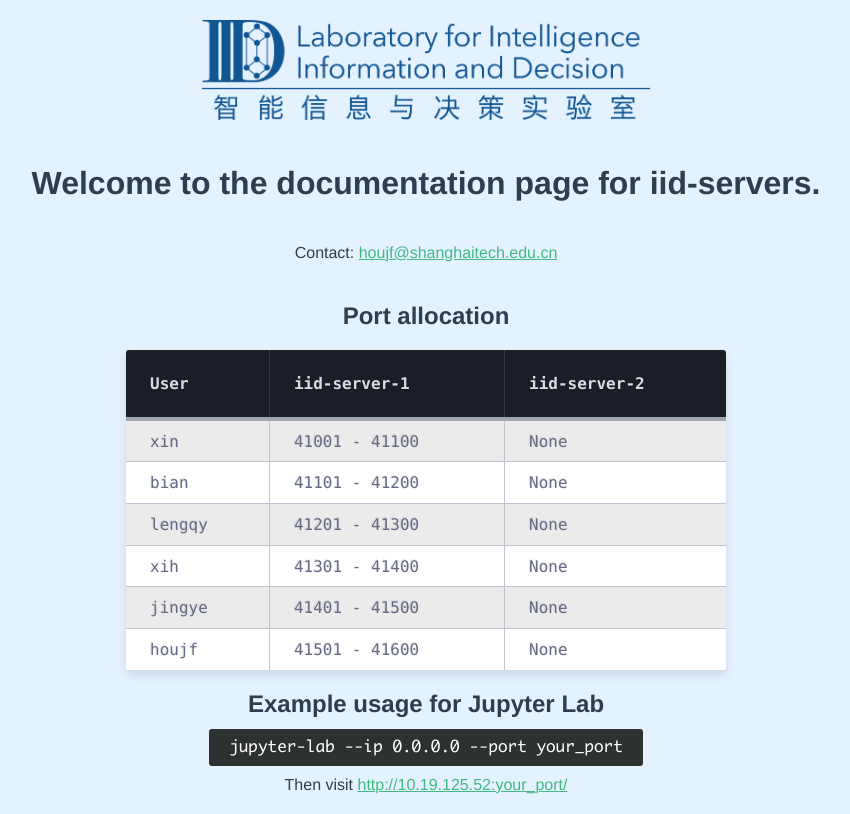
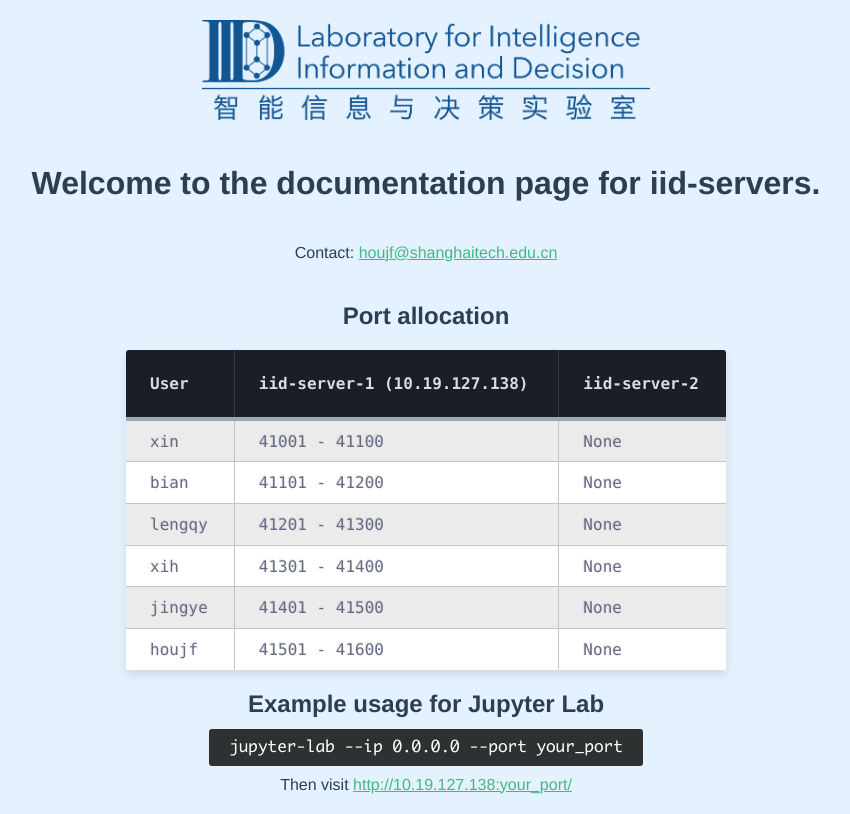
Before and after one commit to WinDerek/iid-docs, a Vue app: page / in a window 1280 px wide. Shown: the whole page, without its empty margins (214-1064 px from the left). Built offline with nearby package versions, Linux system fonts and the light colour scheme.

Commit message:
Updates the IP.

```diff
--- a/src/components/HelloWorld.vue
+++ b/src/components/HelloWorld.vue
@@ -10,7 +10,7 @@
 <thead>
 <tr>
 <th class="text-left">User</th>
-<th class="text-left">iid-server-1</th>
+<th class="text-left">iid-server-1 (10.19.127.138)</th>
 <th class="text-left">iid-server-2</th>
 </tr>
 </thead>
@@ -54,7 +54,7 @@
         jupyter-lab --ip 0.0.0.0 --port your_port
     </code>
     <p style="padding: 20px; margin: 0;">
-    Then visit <a href="10.19.125.52:your_port/" target="_blank">http://10.19.125.52:your_port/</a>
+    Then visit <a href="http://10.19.127.138:your_port/" target="_blank">http://10.19.127.138:your_port/</a>
     </p>
   </div>
 </template>
```
